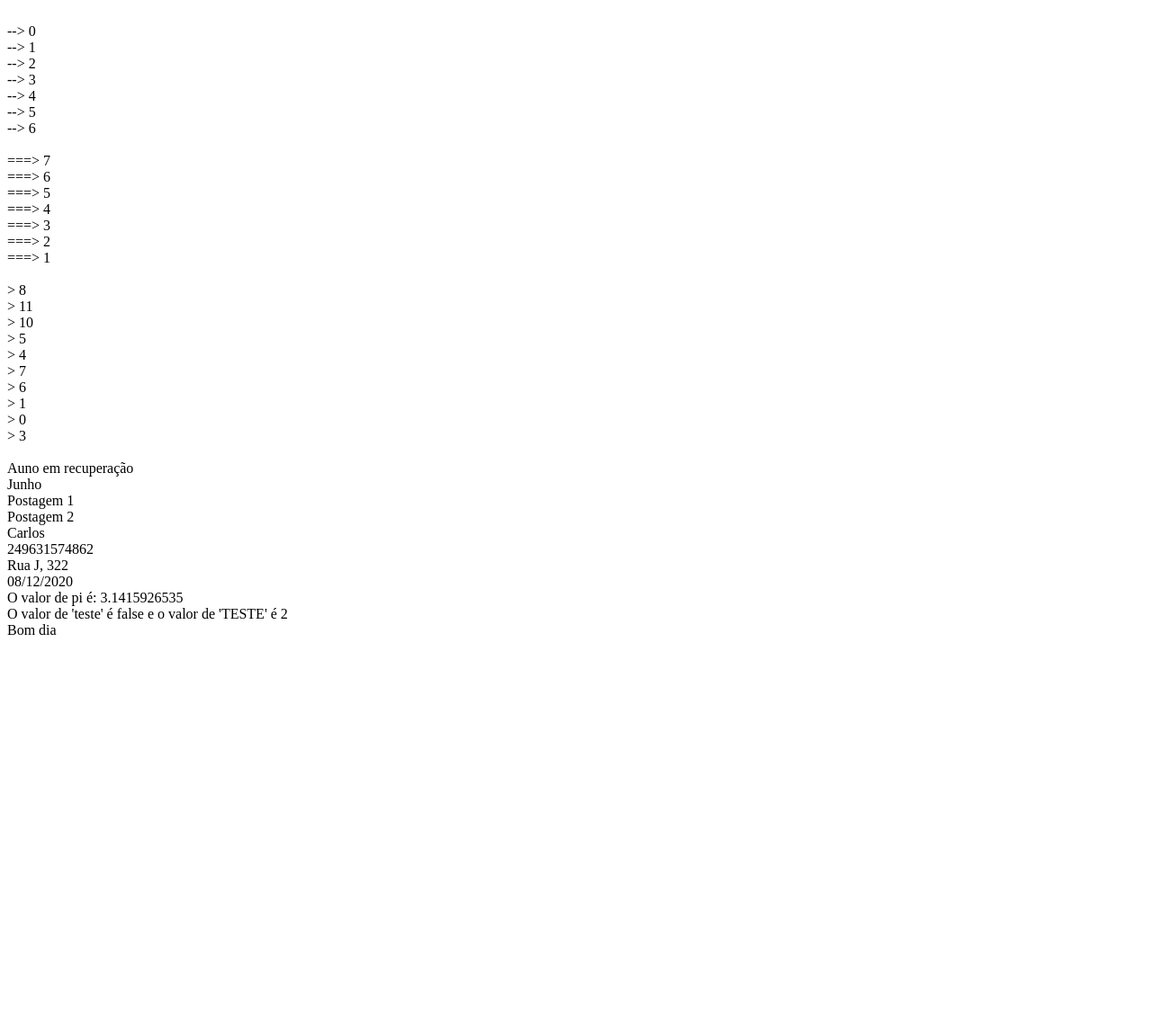
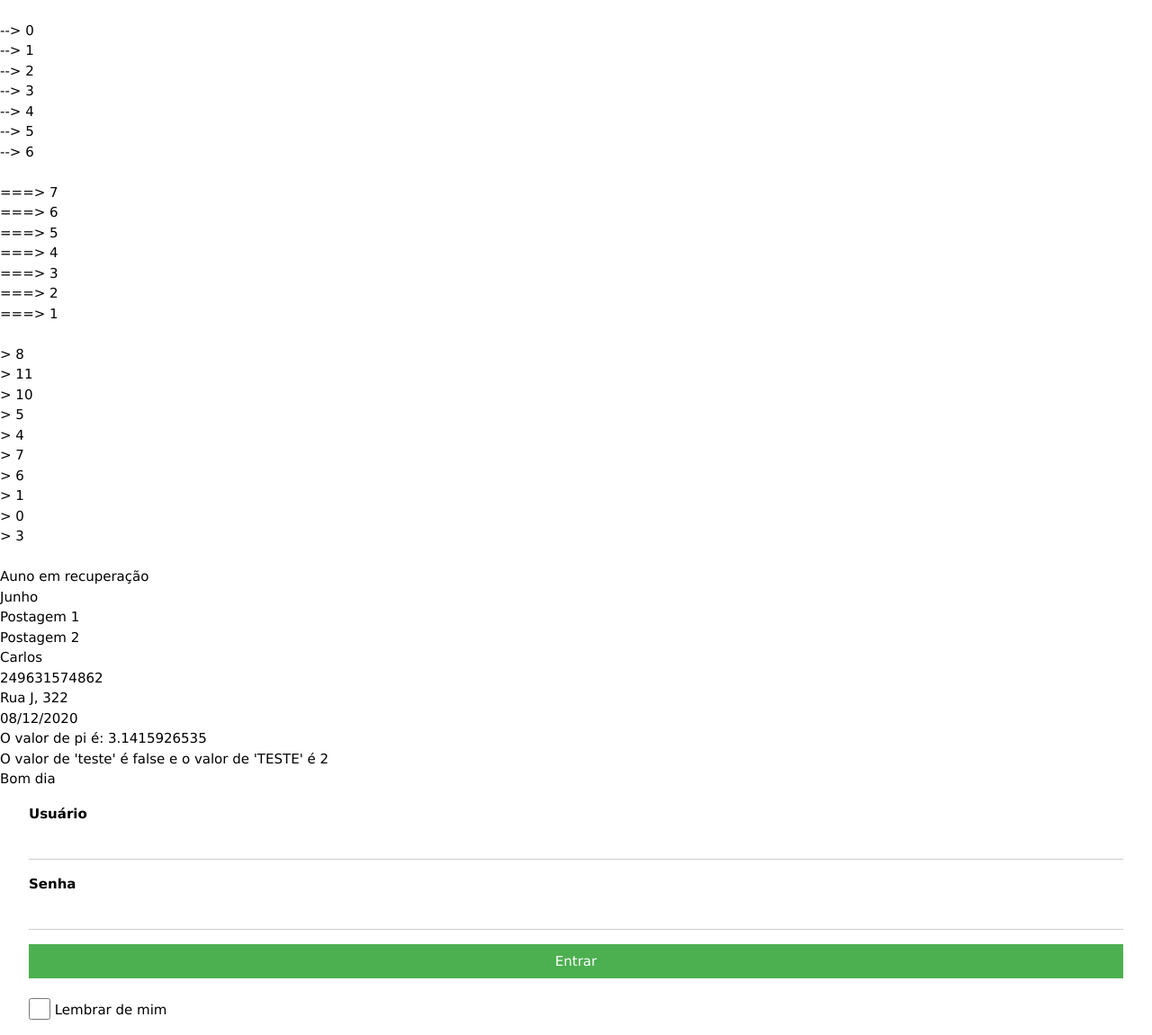
Before and after one commit to DanielSCustodio/PG-Especializa-o-em-Desenvolvimento-Web-Full-Stack, a PHP site: page / in a window 1280 px wide. Shown: the whole page at 90% size. Before the commit the page ends 706 px from the top, so only its background shows below. Run offline with PHP 8.4, Linux system fonts and the light colour scheme.

Commit message:
Programação - Coding Web (PHP) - Aula 02 - Ambiente e Linguagem PHP - Parte 05

```diff
--- a/02-Programação - Coding Web (PHP)/Aula-02/basic/index.php
+++ b/02-Programação - Coding Web (PHP)/Aula-02/basic/index.php
@@ -1,17 +1,9 @@
-<!DOCTYPE html>
-<html lang="pt-BR">
-<head>
-  <meta charset="UTF-8">
-  <meta name="viewport" content="width='device-width', initial-scale=1.0">
-  <title>Basic</title>
-</head>
-<body>
   <?php
   $teste = 'false';
   $TESTE = 2;
-    define('PI',3.1415926535);
+  define('PI', 3.1415926535);
   $NPost = 0;
-    $NPost = $NPost+1;
+  $NPost = $NPost + 1;
   $saudacao = "Bom dia";
   $persons = array(
     0 => array(
@@ -41,7 +33,7 @@
   );
   echo "<br>";
   $n = 7;
-      for($cont = 0; $cont < $n; $cont++){
+  for ($cont = 0; $cont < $n; $cont++) {
     echo ("--> $cont");
     echo "</br>";
   };
@@ -55,29 +47,27 @@
   echo "<br>";
 
 
-    $x =10;
+  $x = 10;
   do {
-      $result = $x^2;
+    $result = $x ^ 2;
     echo "> $result";
     echo "<br>";
 
     $x--;
-    } while($x > 0);
+  } while ($x > 0);
   echo "<br>";
 
   $nota = 05;
-    if($nota < 4){
+  if ($nota < 4) {
     echo "Aluno reprovado!";
-    }
-    else if($nota >= 7){
+  } else if ($nota >= 7) {
     echo "Aluno aprovado";
-    }
-    else{
+  } else {
     echo "Auno em recuperação";
   }
   echo "</br>";
   $mes = 6;
-    switch ($mes){
+  switch ($mes) {
     case 1:
       echo "Janeiro";
       break;
@@ -103,7 +93,7 @@
 
   echo "</br>";
   echo "Postagem $NPost </br>";
-    $NPost +=1;
+  $NPost += 1;
   echo "Postagem $NPost </br>";
 
   echo $persons[0]['name'];
@@ -115,12 +105,51 @@
   echo $persons[3]['date of birth'];
   echo "</br>";
 
-    echo "O valor de  pi é: "; echo PI;
+  echo "O valor de  pi é: ";
+  echo PI;
   echo "</br>";
   echo "O valor de 'teste' é $teste e o valor de 'TESTE' é $TESTE";
   echo "</br>";
   echo "$saudacao";
   echo "</br>";
+
+
+  if (isset($_GET['user'])  and isset($_GET['password'])) {
+    $user = $_GET['user'];
+    $password = $_GET['password'];
+
+    if ($user === "admin" && $password === "123") {
+      echo "Login realizado com sucesso.";
+    } else {
+      echo "Crendecias incorretas.";
+    }
+  }
   ?>
+
+
+  <!DOCTYPE html>
+  <html lang="pt-BR">
+
+  <head>
+    <meta charset="UTF-8">
+    <meta name="viewport" content="width='device-width', initial-scale=1.0">
+    <link rel="stylesheet" href="https://cdn.jsdelivr.net/npm/bootstrap-icons@1.10.5/font/bootstrap-icons.css">
+    <link rel="stylesheet" href="https://www.w3schools.com/w3css/4/w3.css">
+    <title>Basic</title>
+  </head>
+
+  <body>
+    <form class="w3-container w3-section" action="" method="get">
+      <section class="w3-container">
+        <label><b>Usuário</b></label>
+        <input type="text" name="user" class="w3-input w3-boder w3-margin-bottom">
+        <label><b>Senha</b></label>
+        <input type="password" name="password" class="w3-input w3-boder">
+        <button class="w3-button w3-green w3-section w3-block" type="submit">Entrar</button>
+        <input type="checkbox" name="remember" class="w3-check"> Lembrar de mim
+      </section>
+    </form>
+
   </body>
+
   </html>
```
Lines whose indentation alone changed are shown as unchanged.
